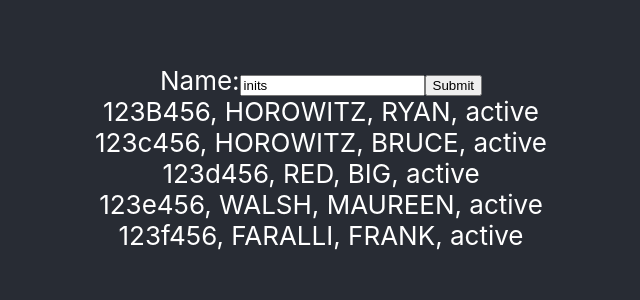
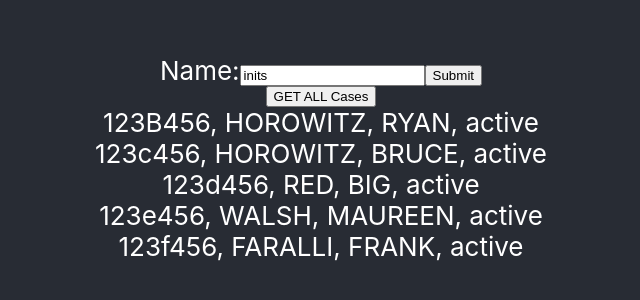
Before and after one commit to ryhorowitz/GT_app, a React (Create React App) app: page / in a window 1280 px wide. Shown: the part 242-542 px from the top of the page, without its empty margins (319-959 px from the left). Built offline with nearby package versions, Linux system fonts and the light colour scheme.

Commit message:
Deleted components/Data.js
Full Stack connected to Mongo. When client presses get all cases button JSON data is returned from MongoAtlas.

```diff
--- a/src/App.js
+++ b/src/App.js
@@ -1,6 +1,7 @@
 import './App.css';
-import Search from './components/Search'
+import Search from './components/Search';
 import GetAll from './components/GetAll';
+import Button from './components/Button';
 
 function App() {
 
@@ -8,6 +9,7 @@ function App() {
     <div className="App">
       <header className="App-header">
         <Search/>
+        <Button/>
         <GetAll/>
       </header>
       <div>
--- /dev/null
+++ b/src/components/Button.js
@@ -0,0 +1,24 @@
+import { useState } from 'react';
+
+function Button () {
+  const [clicked, setClicked] = useState(false);
+  return (
+  <>
+    <button
+      onClick={() => {
+        // fetch from mongo
+        fetch('http://localhost:3000/case-files')
+        .then(res => res.json())
+        .then(res => console.log('res is', res))
+        .then(res => {
+          //paste data to dom
+        })
+        .catch( err => console.error('ERROR', err))
+        //update state to false
+      }}
+    >GET ALL Cases</button>
+  </>
+  )
+};
+
+export default Button;
```
Also changed, not shown: src/components/Data.js (deleted, +0 -33 lines).
